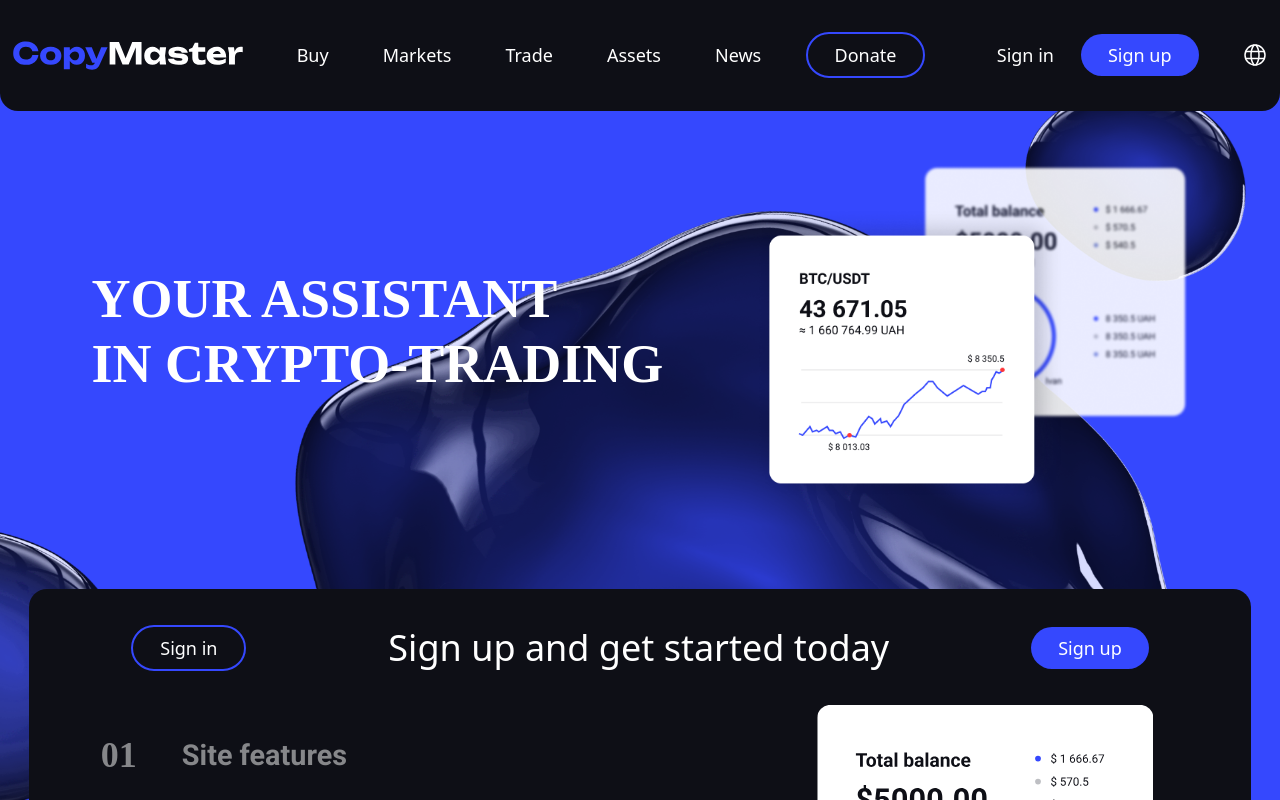
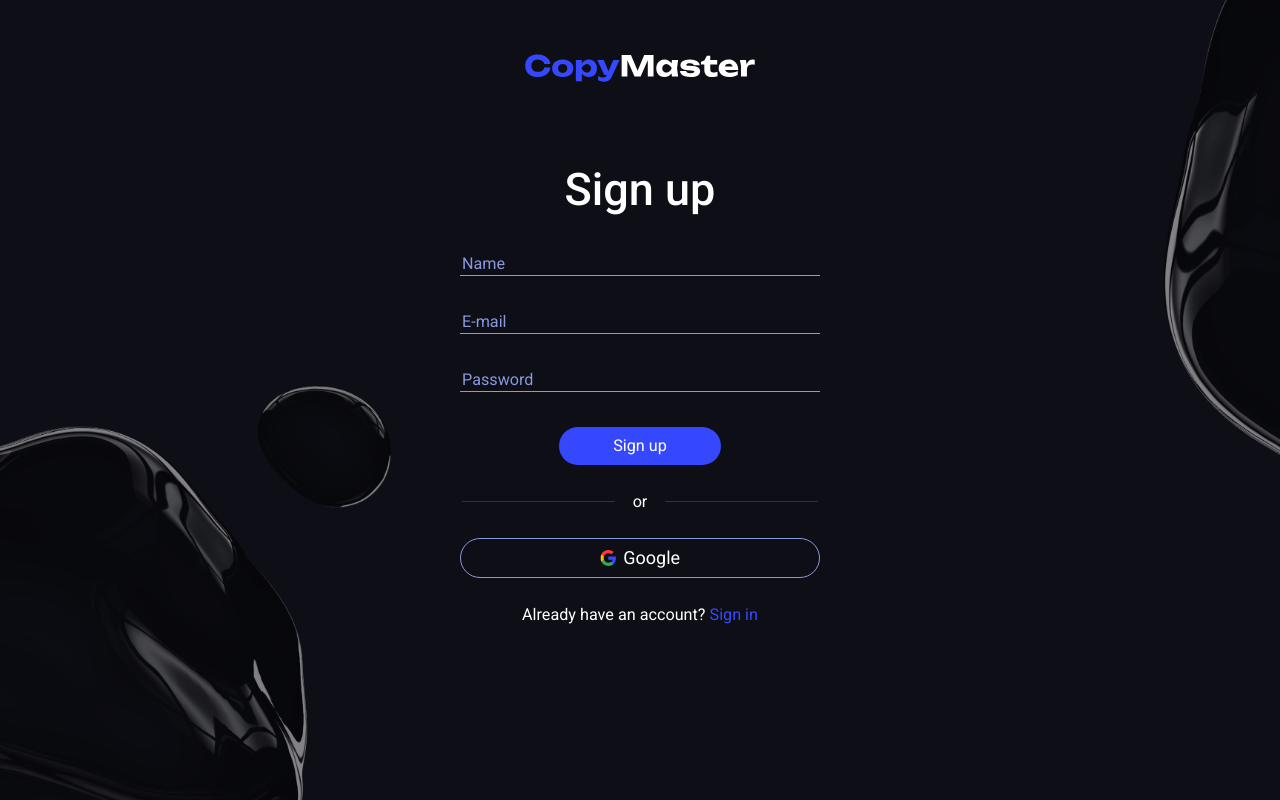
Before and after one commit to maksym-didyk/copymaster, a React (Create React App) app: page /signin in a window 1280 px wide. Before the commit this address led to /. Shown: the top 800 px of the page. Built offline with nearby package versions, Linux system fonts and the light colour scheme; a web font is replaced by a local one.

Commit message:
Changed SignUp component

```diff
--- a/src/App.tsx
+++ b/src/App.tsx
@@ -9,6 +9,7 @@
       <Routes>
         <Route index element={<HomePage />} />
         <Route path="/signup" element={<SignUpPage />} />
+        <Route path="/signin" element={<SignUpPage />} />
         <Route path="*" element={<Navigate to="/" replace />} />
 
       </Routes>
--- a/src/components/Header/Header.tsx
+++ b/src/components/Header/Header.tsx
@@ -1,24 +1,13 @@
-import React, { useState } from 'react';
+import React from 'react';
 import { Link } from 'react-router-dom';
 import './Header.scss';
 import SidebarRight from '../SidebarRight/SidebarRight';
 import imageLogo from '../../assets/images/header/copymaster_logo.svg';
-import imageLanguage from '../../assets/images/header/language.svg'
-import { SignIn } from '../SignIn';
+import imageLanguage from '../../assets/images/header/language.svg';
 import { OverlayTrigger, Tooltip } from 'react-bootstrap';
 
 export const Header = () => {
-  const [showSignIn, setShowSignIn] = useState(false);
-  // const [showSignUp, setShowSignUp] = useState(false);
-
-  const handleCloseModals = () => {
-    setShowSignIn(() => false);
-    // setShowSignUp(() => false);
-  };
-
-  const handleShowSignIn = () => setShowSignIn(() => true);
   return (
-    <>
     <header className='header'>
       <div className='header__container'>
         <div className='d-flex gap-5 align-items-center'>
@@ -38,8 +27,8 @@
         <button className='header__button header__button--border'>Donate</button>
 
         <div className='d-none d-sm-flex align-items-center'>
-            <button className='header__button' onClick={handleShowSignIn}>Sign in</button>
-            <Link className='header__button header__button--fill' to={'/signup'}>Sign up</Link>
+          <Link to={'/signin'} className='header__button'>Sign in</Link>
+          <Link to={'/signup'} className='header__button header__button--fill' >Sign up</Link>
         </div>
 
         <OverlayTrigger
@@ -50,18 +39,13 @@
             </Tooltip>
           }
         >
-          <img src={imageLanguage} alt='Language switcher' style={{ cursor: 'pointer' }} />
+          <img src={imageLanguage} alt='Language switcher' className='d-none d-md-block' style={{ cursor: 'pointer' }} />
         </OverlayTrigger>
-
-
 
         <div className='d-flex d-xl-none align-items-center'>
           <SidebarRight />
         </div>
       </div>
     </header>
-
-      <SignIn show={showSignIn} onClose={handleCloseModals} />
-    </>
   );
 };
--- a/src/components/SidebarRight/SidebarRight.tsx
+++ b/src/components/SidebarRight/SidebarRight.tsx
@@ -1,5 +1,7 @@
 import React, { useState } from 'react';
 import { Offcanvas } from 'react-bootstrap';
+import { Link } from 'react-router-dom';
+import imageLanguage from '../../assets/images/header/language.svg'
 
 const SidebarRight = () => {
   const [show, setShow] = useState(false);
@@ -23,8 +25,8 @@
         </Offcanvas.Header>
         <Offcanvas.Body className='d-flex flex-column gap-4 p-4'>
           <div className='d-flex align-items-center gap-3'>
-            <button className='header__button header__button--border w-50'>Sign in</button>
-            <button className='header__button header__button--fill w-50'>Sign up</button>
+            <Link to={'/signin'} className='header__button header__button--border w-50'>Sign in</Link>
+            <Link to={'/signup'} className='header__button header__button--fill w-50'>Sign up</Link>
           </div>
 
           <ul className='d-flex flex-column gap-2'>
@@ -33,6 +35,7 @@
             <li><a href='#/'>Trade</a></li>
             <li><a href='#/'>Assets</a></li>
             <li><a href='#/'>News</a></li>
+            <li><img src={imageLanguage} alt='Language switcher' /> English</li>
           </ul>
         </Offcanvas.Body>
     </Offcanvas>
--- a/src/components/SignUp/SignUp.scss
+++ b/src/components/SignUp/SignUp.scss
@@ -1,7 +1,79 @@
 .signup {
   width: 100%;
   height: 100vh;
-  // background-color: black;
   background: #0E0F16 no-repeat url('../../assets/images/103.png');
   background-size: cover;
+  margin: 0 auto;
+  font-family: Roboto;
+  font-size: 0.9rem;
+  font-style: normal;
+  font-weight: 400;
+  line-height: 120%;
+
+  &__input {
+    border: none;
+    border-bottom: 1px solid #8997DC;
+    outline: none;
+    background-color: transparent;
+    width: 20rem;
+    color: #8997DC;
+
+    &::placeholder {
+      color: #8997DC;
+      transition: opacity 0.3s ease;
+    }
+
+    &:focus::placeholder {
+      opacity: 0;
+    }
+  }
+
+  &__error {
+    color: red;
+    font-size: 0.6rem;
+    margin: 0.2rem;
+    opacity: 0;
+  }
+
+  &__hr {
+    width: 8.5rem;
+    height: 1px;
+    background: #8997DC;
+  }
+
+  &__link {
+    color: #3548FE;
+    text-decoration: none;
+
+    &:hover {
+      text-decoration: underline;
+    }
+  }
+
+  &__google {
+    display: flex;
+    justify-content: center;
+    align-items: center;
+    gap: 0.4rem;
+    padding: 0.5rem 6rem;
+    width: 20rem;
+    border-radius: 1.6rem;
+    border: 1px solid #8997DC;
+    background: transparent;
+    color: #fff;
+    font-size: 1rem;
+
+    &:hover {
+      color: black;
+      background: #DEDEDE;
+    }
+
+    &-image {
+      background-image: url('../../assets/images/google_icon.svg');
+      background-size: cover;
+      background-repeat: no-repeat;
+      width: 0.9rem;
+      height: 0.9rem;
+    }
+  }
 }
--- a/src/components/SignUp/SignUp.tsx
+++ b/src/components/SignUp/SignUp.tsx
@@ -7,22 +7,52 @@
 export const SignUp = () => {
   return (
     <section className='signup'>
-      <Link to={'/'}>
-        <img src={imageLogo} alt='CopyMaster logo' className='header__logo m-5' />
-      </Link>
+      <div className='d-flex flex-column align-items-center gap-4'>
+        <Link to={'/'}>
+          <img src={imageLogo} alt='CopyMaster logo' className='header__logo my-5' />
+        </Link>
 
-      <form className='d-flex flex-column align-items-center gap-3 w-40'>
-        <h1>Sign up</h1>
+        <form autoComplete='off' className='d-flex flex-column justify-content-center align-items-center gap-2'>
+          <h1 className='mb-4'>Sign up</h1>
 
-        <input type='text' className='input' placeholder='Name' id='name' />
+          <label>
+            <input type='text' className='signup__input' placeholder='Name' />
+            <p className='signup__error'>Error name</p>
+          </label>
 
-        <input type='email' className='input' placeholder='E-mail' id='email' />
+          <label>
+            <input type='email' className='signup__input' placeholder='E-mail' pattern='[a-zA-Z0-9._%+-]+@[a-zA-Z0-9.-]+\.[a-zA-Z]{2,}' />
+            <p className='signup__error'>Error e-mail</p>
+          </label>
 
-        <input type='password' className='input' placeholder='Password' id='password' />
+          <label>
+            <input type='password' className='signup__input' placeholder='Password' />
+            <p className='signup__error'>Error password</p>
+          </label>
 
-        <button className='header__button header__button--fill'>Sign in</button>
-      </form>
+          <button className='header__button header__button--fill px-5'>Sign up</button>
+        </form>
 
+        <div className='d-flex flex-row align-items-center gap-3'>
+          <hr className='signup__hr' />
+
+          <span>or</span>
+
+          <hr className='signup__hr' />
+        </div>
+
+        <button className='signup__google'>
+          <div className='signup__google-image'/> Google
+        </button>
+
+        <div>
+          Already have an account?
+          {` `}
+          <Link to={'/signin'} className='signup__link'>
+            Sign in
+          </Link>
+        </div>
+      </div>
     </section>
   );
 }
--- a/src/pages/home.tsx
+++ b/src/pages/home.tsx
@@ -68,7 +68,7 @@
         <section className='main__accordion'>
           <div className='d-flex justify-content-around align-items-center gap-2'>
             <div className='d-none d-sm-block'>
-              <button className='header__button header__button--border'>Sign in</button>
+              <Link to={'/signup'}  className='header__button header__button--border'>Sign in</Link>
             </div>
 
             <h2 className='main__accordion-text text-white'>Sign up and get started today</h2>
@@ -78,8 +78,8 @@
             </div>
           </div>
 
-          <div className='d-sm-flex d-md-none justify-content-center'>
-              <button className='header__button header__button--fill'>Sign up</button>
+          <div className='d-flex d-sm-none justify-content-center mt-4'>
+            <Link to={'/signup'} className='header__button header__button--fill px-5'>Sign up</Link>
           </div>
 
           <div className='mt-4 position-relative'>
```
Also changed, not shown: src/assets/images/google_icon.svg (added). Lines whose indentation alone changed are shown as unchanged.
